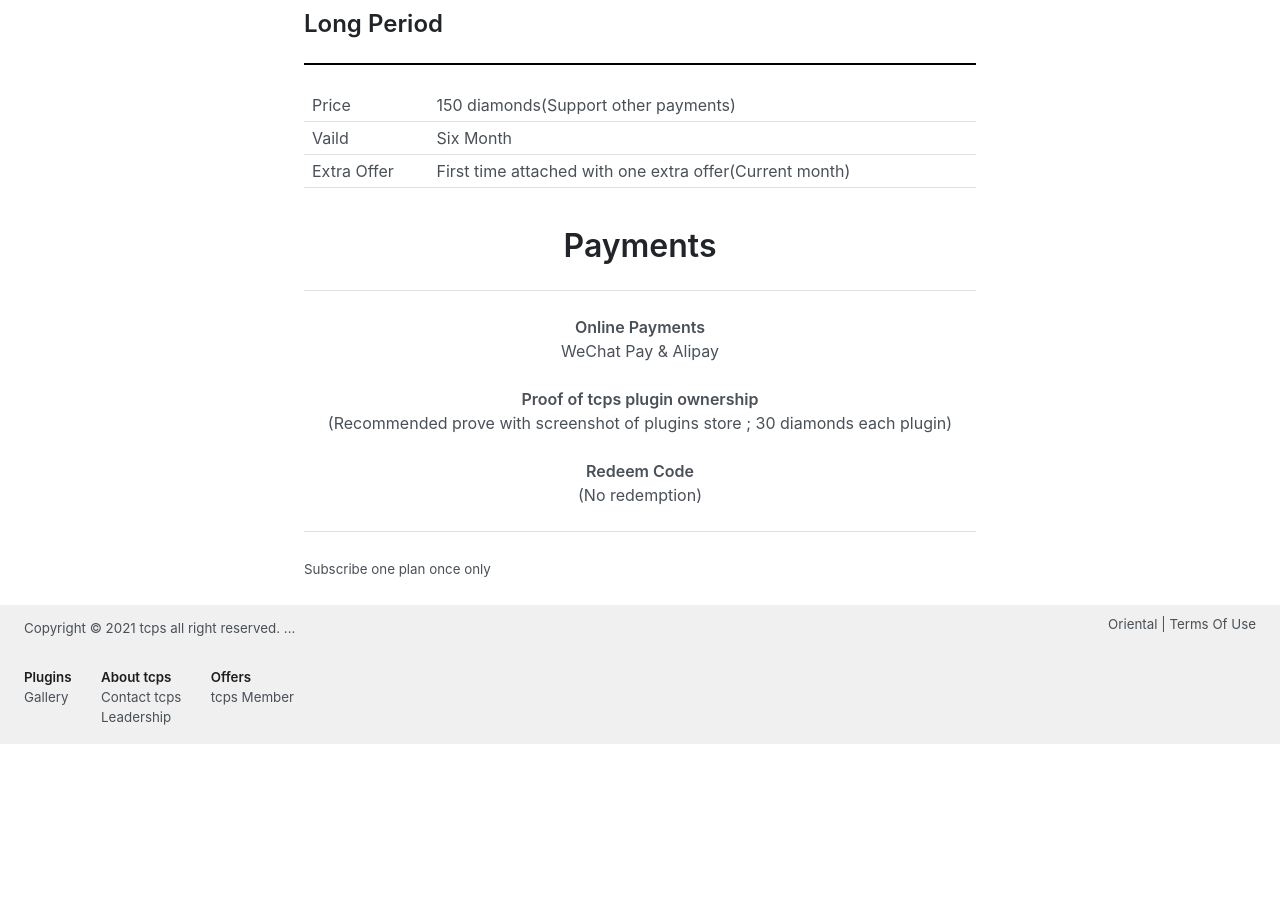
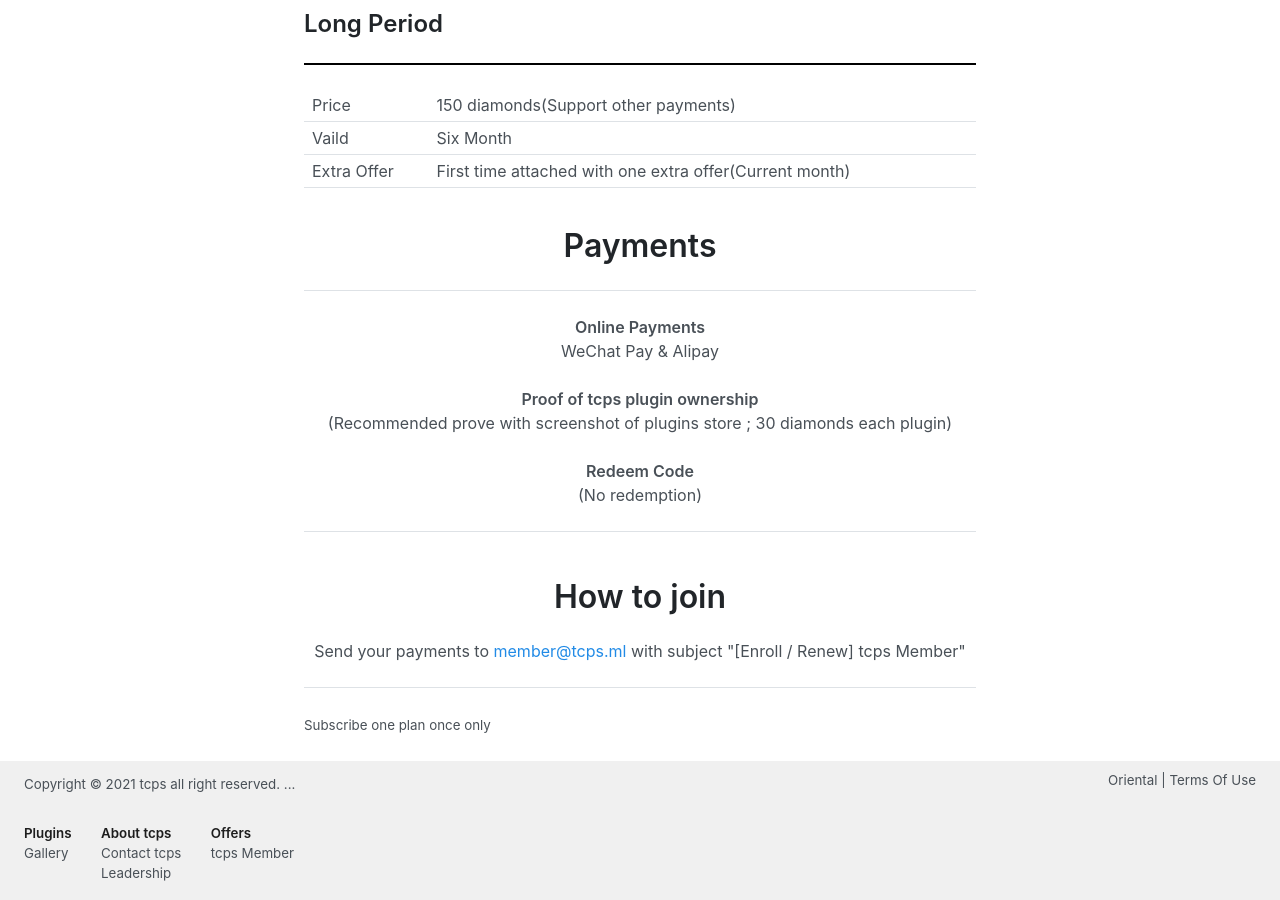
Before and after one commit to ttcps/ttcps.github.io, a Jekyll site: the page built from tcps-member/join.html, in a window 1280 px wide and 900 px high, scrolled down 610 px. Built offline with Jekyll 4.4.1, drawn with Linux system fonts in a browser that asks for light colours; before the commit the page ends 1354 px from its top, so only the background shows below that.

Commit message:
Update join.html

```diff
--- a/tcps-member/join.html
+++ b/tcps-member/join.html
@@ -42,4 +42,7 @@ title: Choose your plan - tcps Member
     <li><span style="font-weight: 600;">Redeem Code</span><br>(No redemption)</li>
 </ul>
 <hr>
+<h1 style="text-align: center; margin-bottom: 0.67em; margin-top: 0px; padding-top: 0.67em; font-size: 2rem;">How to join</h1>
+<p style="text-align: center">Send your payments to <a href="mailto:member@tcps.ml?subject=[Enroll / Renew] tcps Member">member@tcps.ml</a> with subject "[Enroll / Renew] tcps Member"</p>
+<hr>
           <small>Subscribe one plan once only</small>
```
